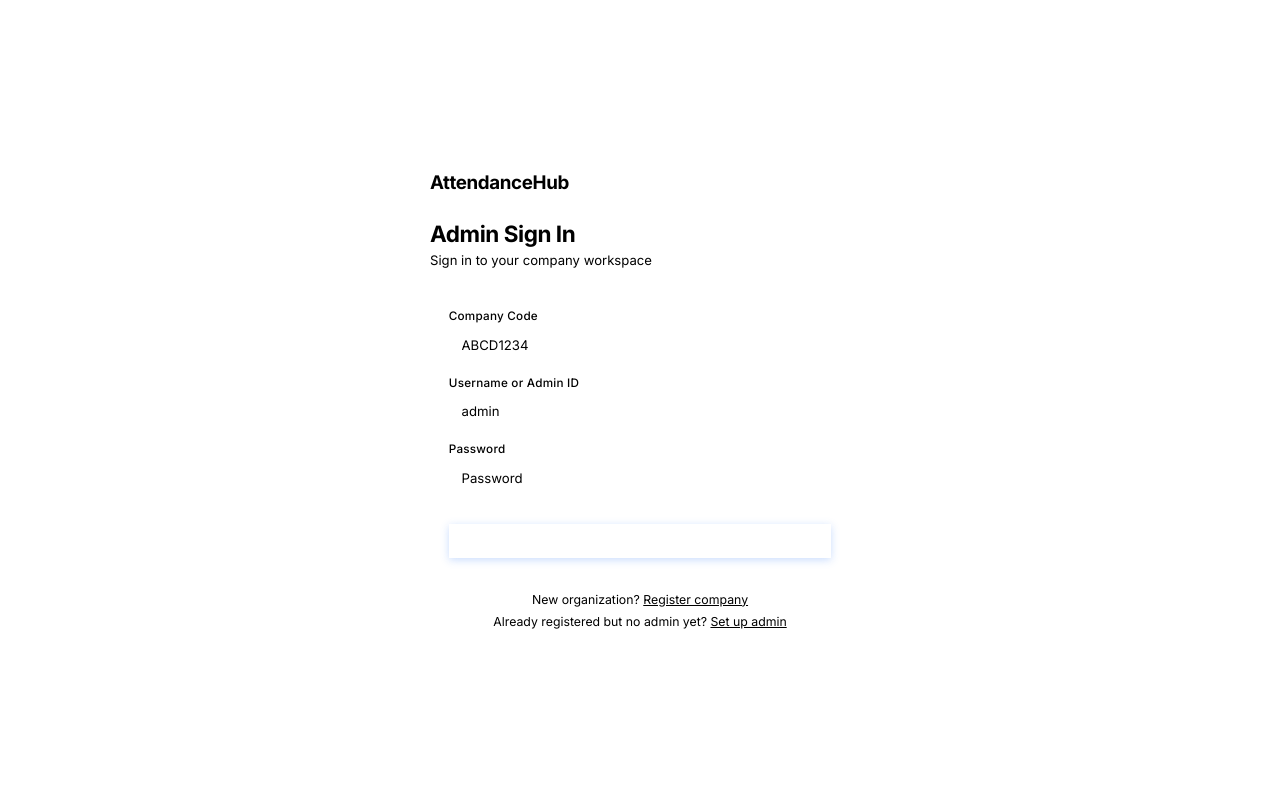
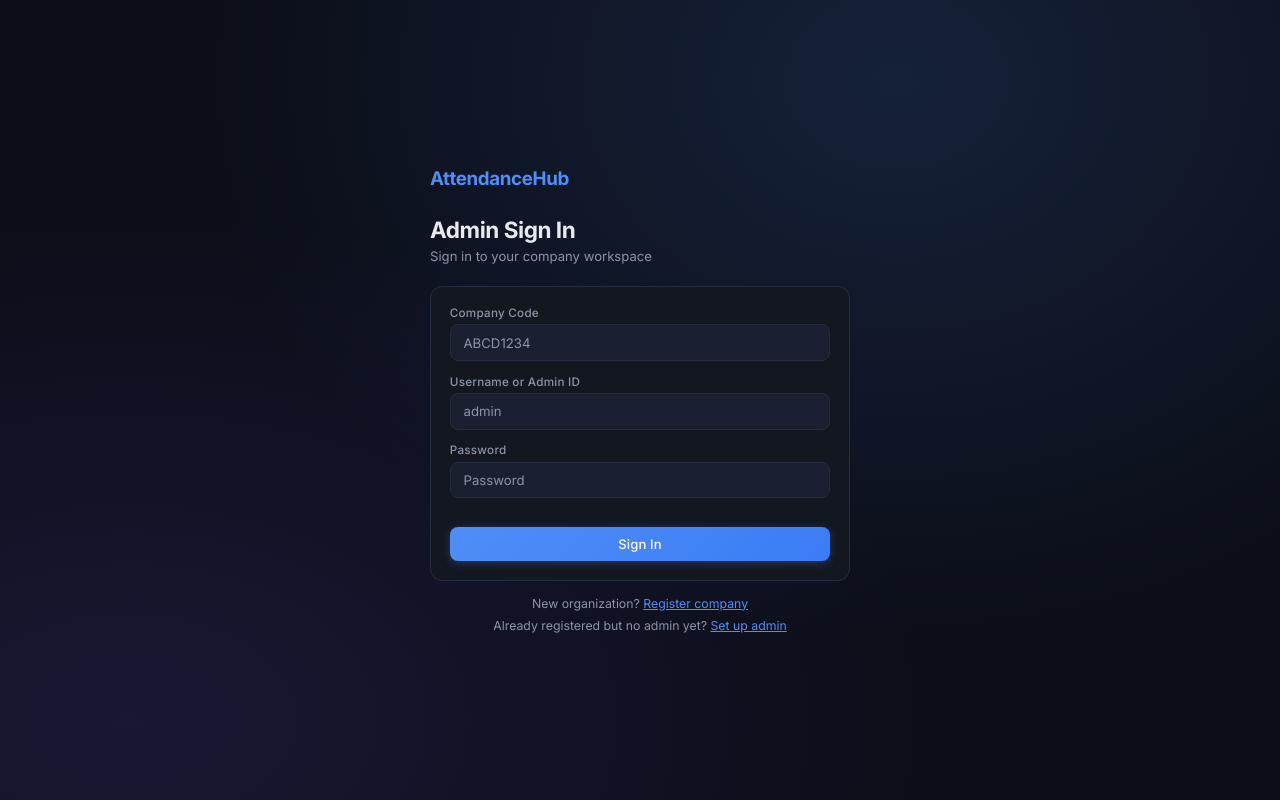
Before and after one commit to SaurabhArt111/attendancehub_saas-, a React (Vite) app in the folder admin/: page /login in a window 1280 px wide. Built offline with nearby package versions, Linux system fonts and the light colour scheme.

Commit message:
admin index.css updated

```diff
--- a/admin/src/index.css
+++ b/admin/src/index.css
@@ -5,6 +5,25 @@
   -webkit-tap-highlight-color: transparent;
 }
 
+:root {
+  --bg: #0b0e18;
+  --bg2: #131720;
+  --bg3: #1a2030;
+  --border: #252d42;
+  --accent: #4f8ef7;
+  --accent2: #7c5cfc;
+  --success: #22c55e;
+  --danger: #ef4444;
+  --warn: #f59e0b;
+  --text: #e8eaf0;
+  --text2: #8b95a8;
+  --radius: 12px;
+  --radius-sm: 8px;
+  --shadow: 0 4px 24px rgba(0, 0, 0, 0.45);
+  --shadow-lg: 0 8px 40px rgba(0, 0, 0, 0.55);
+  --tr: 0.22s cubic-bezier(.4, 0, .2, 1);
+  --sidebar-w: 230px;
+}
 
 html {
   font-size: 15px;
```
